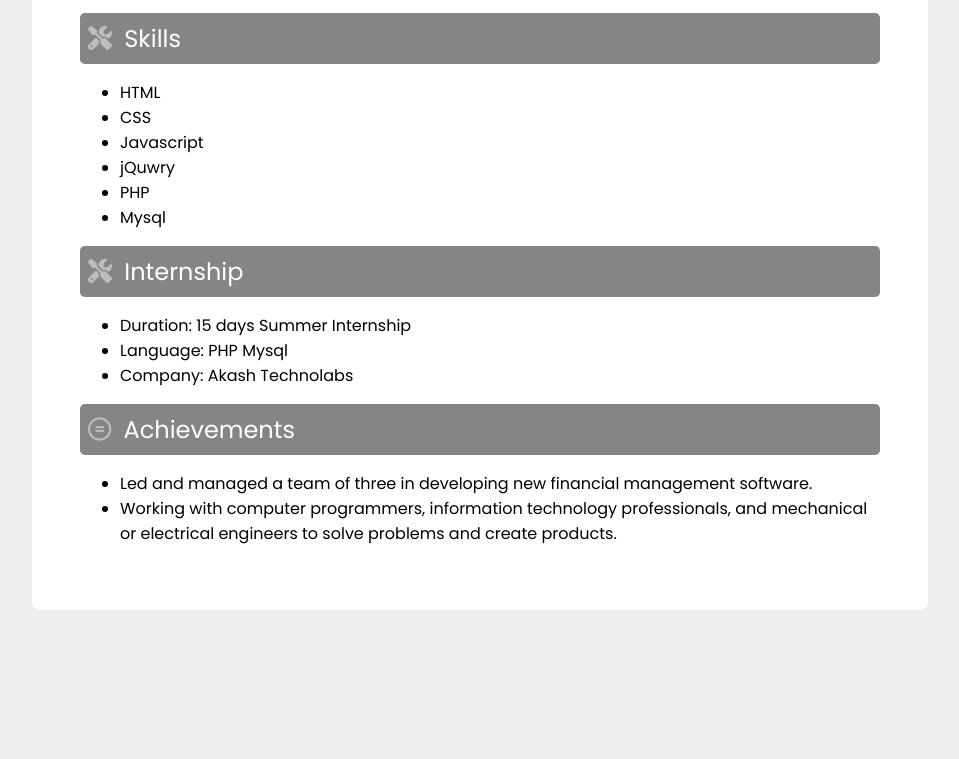
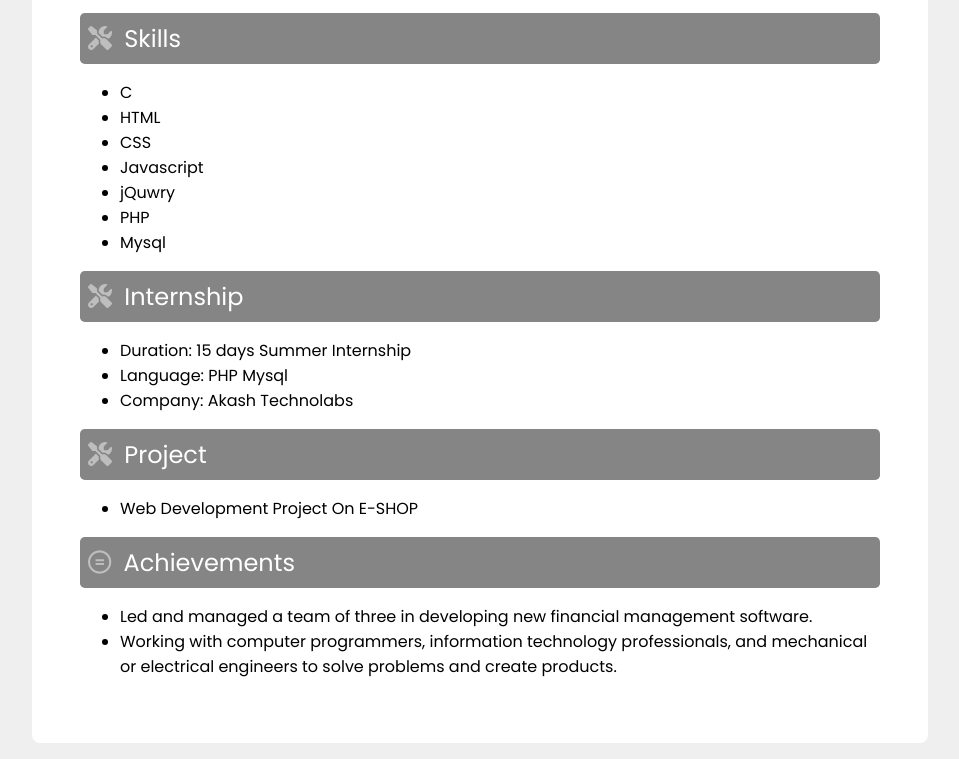
Before and after one commit to zalakthakor/j2, a plain HTML site: page index.html in a window 1280 px wide. Shown: the part 824-1583 px from the top of the page, without its empty margins (160-1119 px from the left). Before the commit the page ends 1450 px from the top, so only its background shows below. Drawn offline with Linux system fonts and the light colour scheme.

Commit message:
Update index.html

```diff
--- a/index.html
+++ b/index.html
@@ -99,6 +99,7 @@
 					<h2>Skills</h2>
 				</div>
 				<ul>
+					<li>C</li>
 					<li>HTML</li>
 					<li>CSS</li>
 					<li>Javascript</li>
@@ -126,6 +127,20 @@ Company: Akash Technolabs
 </ul>
 </p>
 </div>
+		<div class="projects">
+<div class="projects-head gray">
+<i class="fas fa-tools icon"></i>
+<h2>Project</h2>
+</div>
+<p>
+<ul>
+<li>
+Web Development Project On E-SHOP
+</li>
+
+</ul>
+</p>
+</div>
 			<div class="achievements">
 				<div class="achievements-head gray">
 					<i class="fab fa-creative-commons-nd icon"></i>
```
